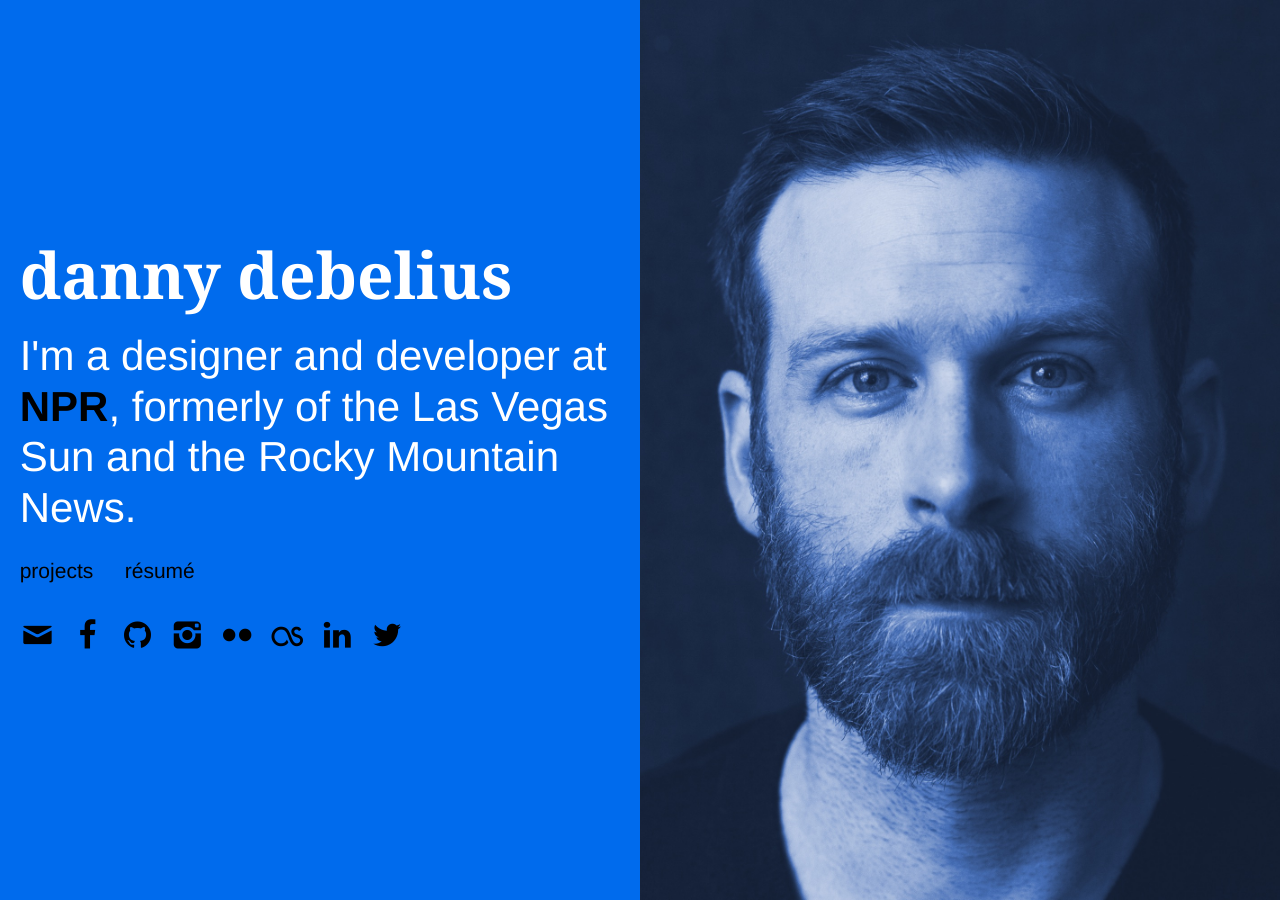
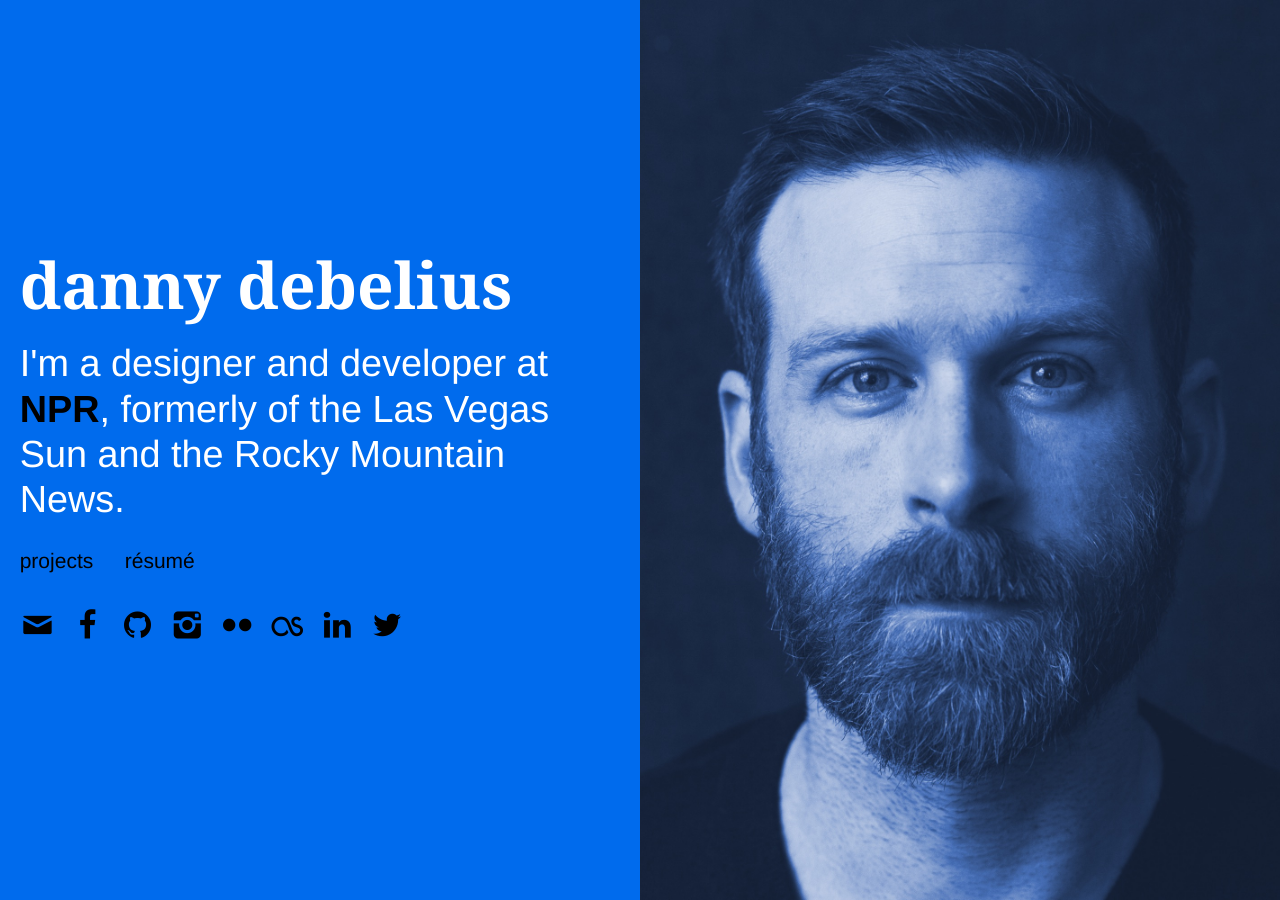
Before and after one commit to dannydb/dannydb.github.io, a Jekyll site: the page built from index.md, in a window 1280 px wide and 900 px high. Built offline with Jekyll 4.4.1, drawn with Linux system fonts in a browser that asks for light colours.

Commit message:
switch to franklin, more resume type tweaks

```diff
--- a/_sass/_layout.scss
+++ b/_sass/_layout.scss
@@ -90,7 +90,7 @@
     }
 
     @media #{$medium-up} {
-        font-size: 2rem;
+        font-size: 1.8rem;
         font-weight: 300;
         line-height: 1.2;
     }
--- a/_sass/_resume.scss
+++ b/_sass/_resume.scss
@@ -7,9 +7,13 @@
 	h2 {
 		font-weight: 600;
 		font-family: $font-family-sans;
-		margin-top: 0;
+		margin-top: $base-line-height-computed * 2;
 		line-height: 1;
 		font-size: $h3-font-size;
+
+		&:first-child {
+			margin-top: 0;
+		}
 	}
 
 	h3 {
@@ -33,4 +37,13 @@
 		font-weight: 400;
 		font-size: $base-font-size * 0.8;
 	}
+
+	h2 + h3 + p,
+	p + h3 + p {
+		margin-top: $base-line-height-computed/2;
+	}
+
+	h2:first-child + h3 + p {
+		margin-top: 0;
+	}
 }
--- a/css/main.scss
+++ b/css/main.scss
@@ -7,7 +7,7 @@
 
 // Our variables
 $base-font-size:   1rem;
-$font-family-sans: "ff-dagny-web-pro", Helvetica, Arial, sans-serif;
+$font-family-sans: "franklin-gothic-urw", Helvetica, Arial, sans-serif;
 $font-family-serif: "clarendon-text-pro", Georgia, serif;
 $font-family-logo: "clarendon-wide", Georgia, serif;
 $base-font-family: $font-family-sans;
```
